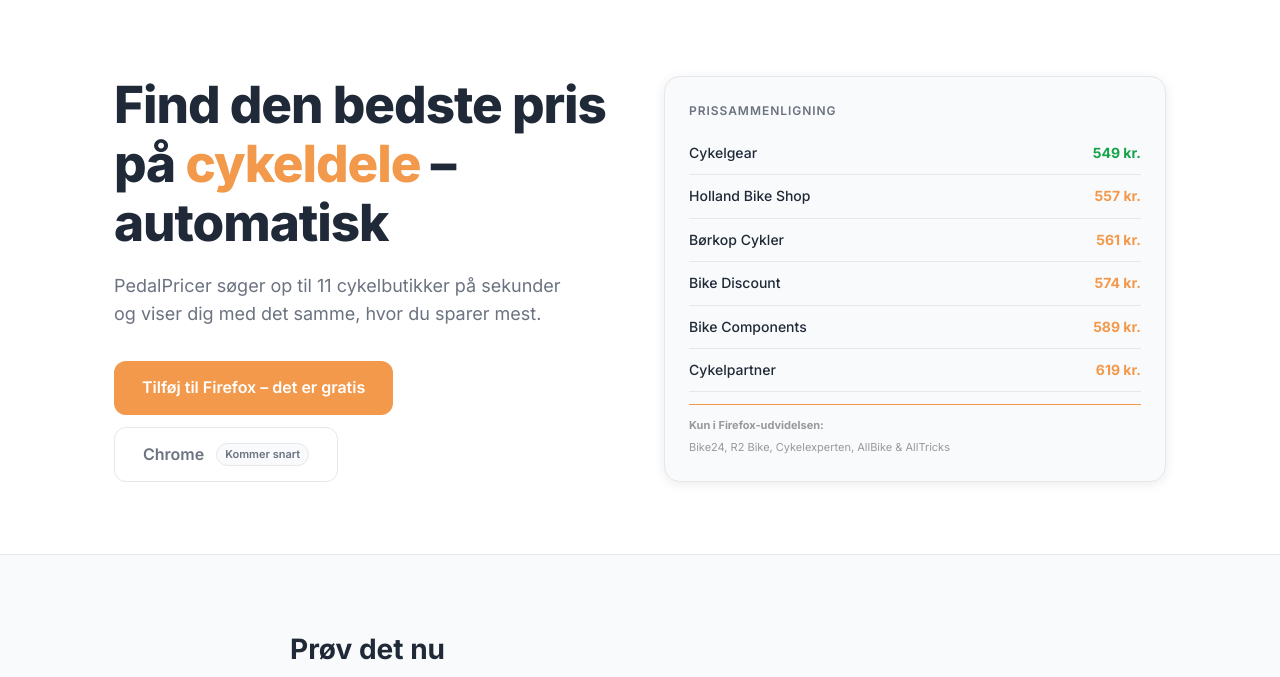
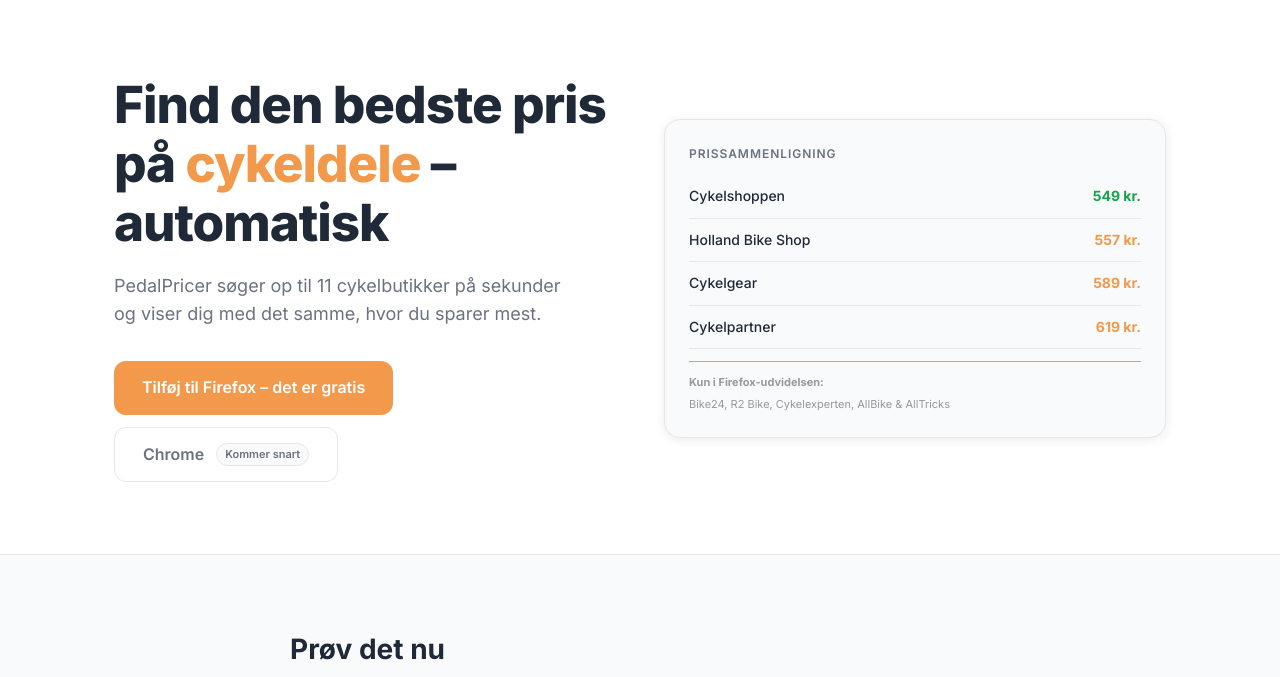
Before and after one commit to jrgrafisk/PriceComparison, a browser extension: page web/public/index.html in a window 1280 px wide. Shown: the part 70-747 px from the top of the page. Drawn offline with Linux system fonts and the light colour scheme.

Commit message:
Update index.html

```diff
--- a/web/public/index.html
+++ b/web/public/index.html
@@ -53,23 +53,16 @@
         <div class="hero-visual">
             <div class="visual-title">Prissammenligning</div>
             <div class="shop-row">
-                <span class="shop-name">Cykelgear</span>
+                <span class="shop-name">Cykelshoppen</span>
                 <span class="shop-price best">549 kr.</span>
             </div>
             <div class="shop-row">
                 <span class="shop-name">Holland Bike Shop</span>
                 <span class="shop-price">557 kr.</span>
             </div>
+
             <div class="shop-row">
-                <span class="shop-name">Børkop Cykler</span>
-                <span class="shop-price">561 kr.</span>
-            </div>
-            <div class="shop-row">
-                <span class="shop-name">Bike Discount</span>
-                <span class="shop-price">574 kr.</span>
-            </div>
-            <div class="shop-row">
-                <span class="shop-name">Bike Components</span>
+                <span class="shop-name">Cykelgear</span>
                 <span class="shop-price">589 kr.</span>
             </div>
             <div class="shop-row">
```
